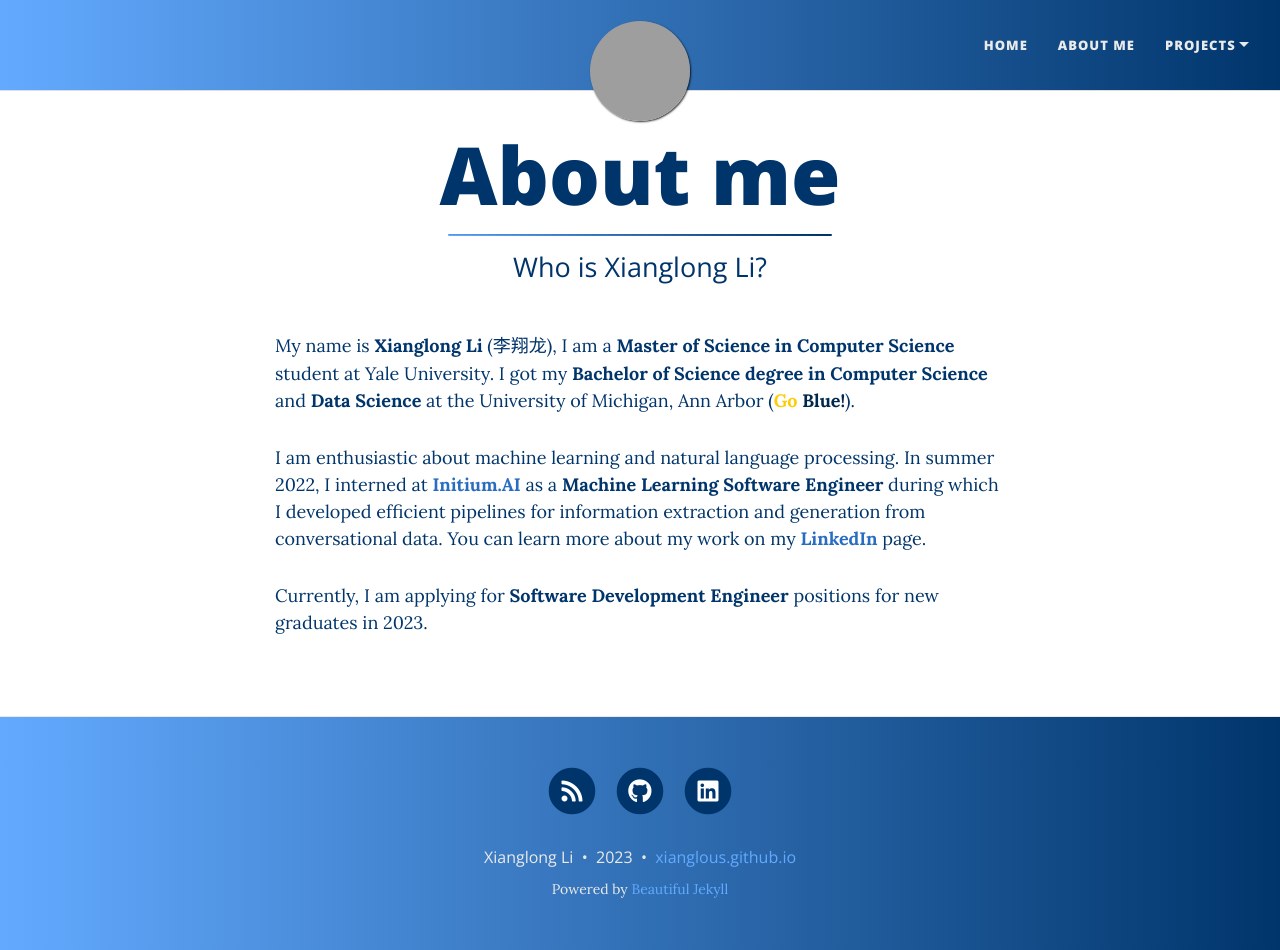
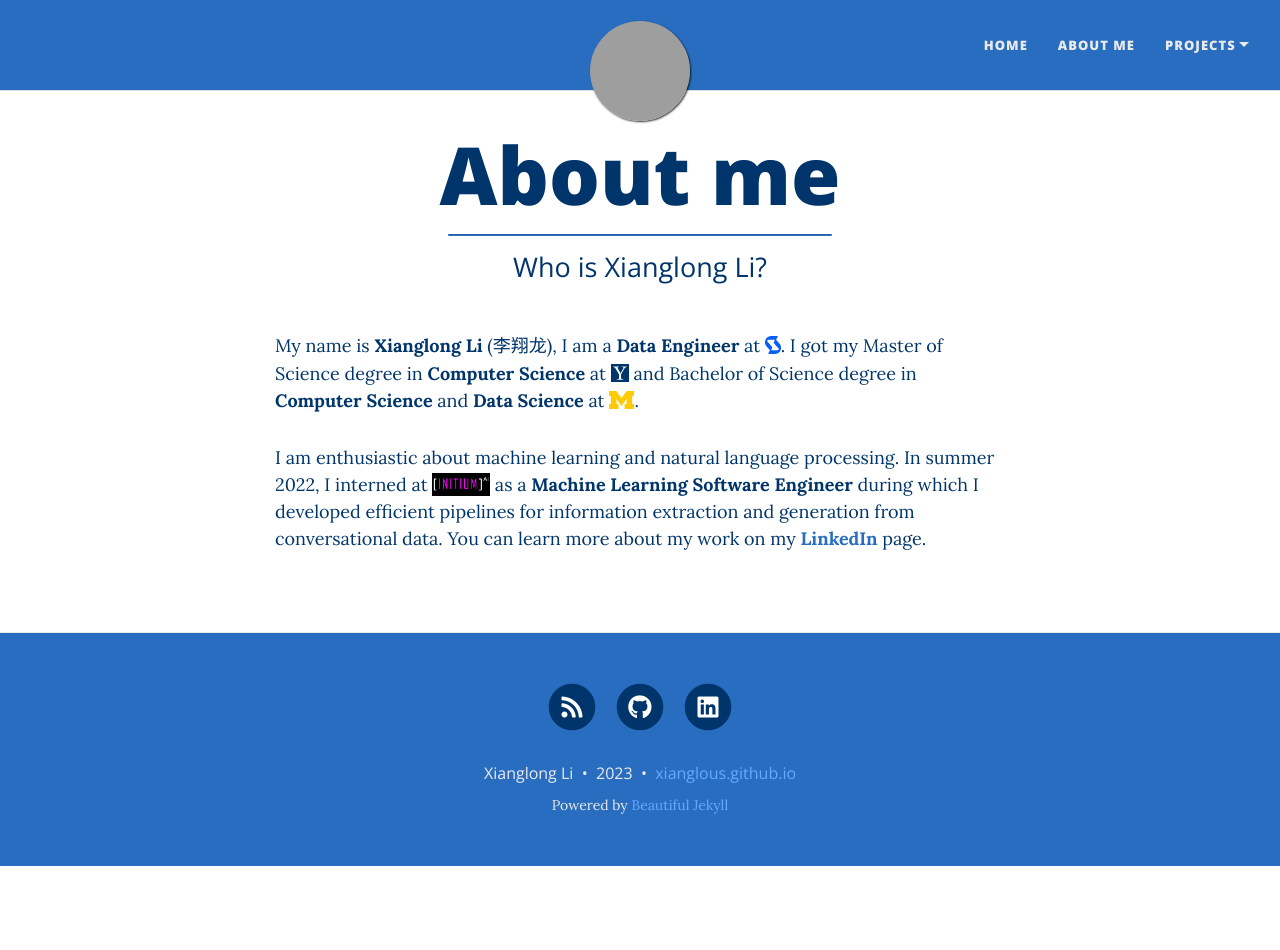
Before and after one commit to xianglous/xianglous.github.io, a Jekyll site: the page built from aboutme.md, in a window 1280 px wide and 950 px high, cut to the strip 0-950 px from the top of the window. Built offline with Jekyll 4.4.1, drawn with Linux system fonts in a browser that asks for light colours; nearby versions of some CDN libraries; grey boxes are pictures that could not be loaded.

Commit message:
changed logos

```diff
--- a/aboutme.md
+++ b/aboutme.md
@@ -5,8 +5,6 @@ subtitle: Who is Xianglong Li?
 font-css: /assets/font/font.css
 ---
 
-My name is **Xianglong Li** (<span style="font-family:Siyuansongti">李翔龙</span>), I am a **Master of Science in Computer Science** student at Yale University. I got my **Bachelor of Science degree in Computer Science** and **Data Science** at the University of Michigan, Ann Arbor (<span style="color:#FFCB05;font-weight:bold">Go</span> <span style="color:#00274C;font-weight:bold">Blue!</span>).
+My name is **Xianglong Li** (<span style="font-family:Siyuansongti">李翔龙</span>), I am a **Data Engineer** at <a href="https://www.stackadapt.com/"><img class="logo-img" src="/assets/img/stackadapt.png" alt="StackAdapt" title="StackAdapt"/></a>. I got my Master of Science degree in **Computer Science** at <a href="https://www.yale.edu/"><img class="logo-img" src="/assets/img/yale.png" alt="Yale University" title="Yale University"/></a> and Bachelor of Science degree in **Computer Science** and **Data Science** at <a href="https://www.umich.edu/"><img class="logo-img" src="/assets/img/umich.png" alt="University of Michigan" title="University of Michigan"/></a>.
 
-I am enthusiastic about machine learning and natural language processing. In summer 2022, I interned at <a href="https://www.initium.ai/"><b>Initium.AI</b></a> as a **Machine Learning Software Engineer** during which I developed efficient pipelines for information extraction and generation from conversational data. You can learn more about my work on my <a href="https://www.linkedin.com/in/xianglong-li-560628157/"><b>LinkedIn</b></a> page.
-
-Currently, I am applying for **Software Development Engineer** positions for new graduates in 2023.
+I am enthusiastic about machine learning and natural language processing. In summer 2022, I interned at <a href="https://initium.ai/" style="background-color:black"><img class="logo-img" src="/assets/img/initium.png" alt="Initium.AI" title="Initium.AI"/></a> as a **Machine Learning Software Engineer** during which I developed efficient pipelines for information extraction and generation from conversational data. You can learn more about my work on my <a href="https://www.linkedin.com/in/xianglong-li-560628157/"><b>LinkedIn</b></a> page.
--- a/assets/css/beautifuljekyll.css
+++ b/assets/css/beautifuljekyll.css
@@ -66,7 +66,7 @@ hr.small {
   /* border-width: 0.25rem; */
   /* border-color: inherit; */
   height: 1px;
-  background-image: linear-gradient(to right, {{ site.yale-light-blue | default: "#EAEAEA" }}, {{ site.yale-dark-blue | default: "#EAEAEA" }});
+  background-image: linear-gradient(to right, {{ site.yale-blue | default: "#EAEAEA" }}, {{ site.yale-blue | default: "#EAEAEA" }});
   border-radius: 0.1875rem;
 }
 
@@ -126,7 +126,7 @@ img {
 
 .navbar-custom {
   /* background-color: {{ site.navbar-col | default: "#EAEAEA" }}; */
-  background-image: linear-gradient(to right, {{ site.yale-light-blue | default: "#EAEAEA" }}, {{ site.yale-dark-blue | default: "#EAEAEA" }});
+  background-image: linear-gradient(to right, {{ site.yale-blue | default: "#EAEAEA" }}, {{ site.yale-blue | default: "#EAEAEA" }});
   border-bottom: 1px solid {{ site.navbar-border-col | default: "#DDDDDD" }};
   font-family: 'Open Sans', 'Helvetica Neue', Helvetica, Arial, sans-serif;
   {% if site.navbar-img %}
@@ -408,7 +408,7 @@ footer {
   margin-top: 3.125rem;
   font-size: 0.875rem;
   /* background-color: {{ site.footer-col | default: "#EAEAEA" }}; */
-  background-image: linear-gradient(to right, {{ site.yale-light-blue | default: "#EAEAEA" }}, {{ site.yale-dark-blue | default: "#EAEAEA" }});
+  background-image: linear-gradient(to right, {{ site.yale-blue | default: "#EAEAEA" }}, {{ site.yale-blue | default: "#EAEAEA" }});
   {% if site.footer-img %}
     background-image: url({{ site.footer-img | relative_url }});
     background-attachment: fixed;
@@ -1165,3 +1165,10 @@ pre {
     display: inline-block;
   }
 }
+
+.logo-img {
+    /* width: 18px; */
+    height: 18px;
+    vertical-align: middle;
+    margin-bottom: 0.5%;
+}
```
Also changed, not shown: assets/img/initium.png (added), assets/img/stackadapt.png (added), assets/img/umich.png (added), assets/img/yale.png (added).
